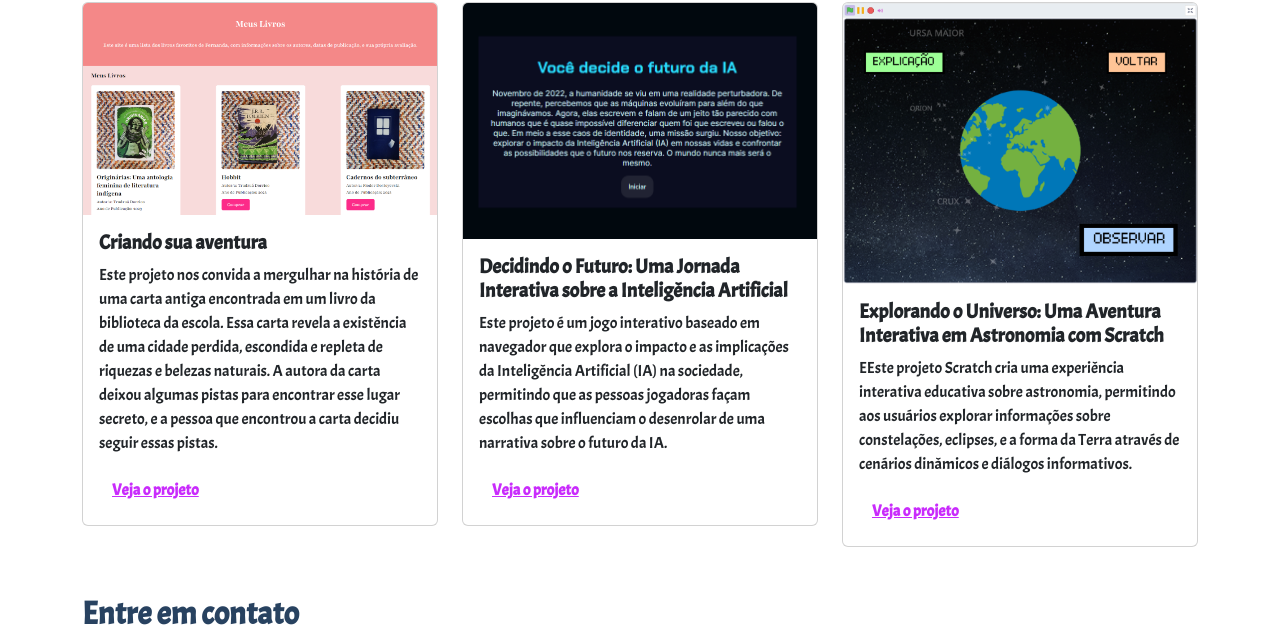
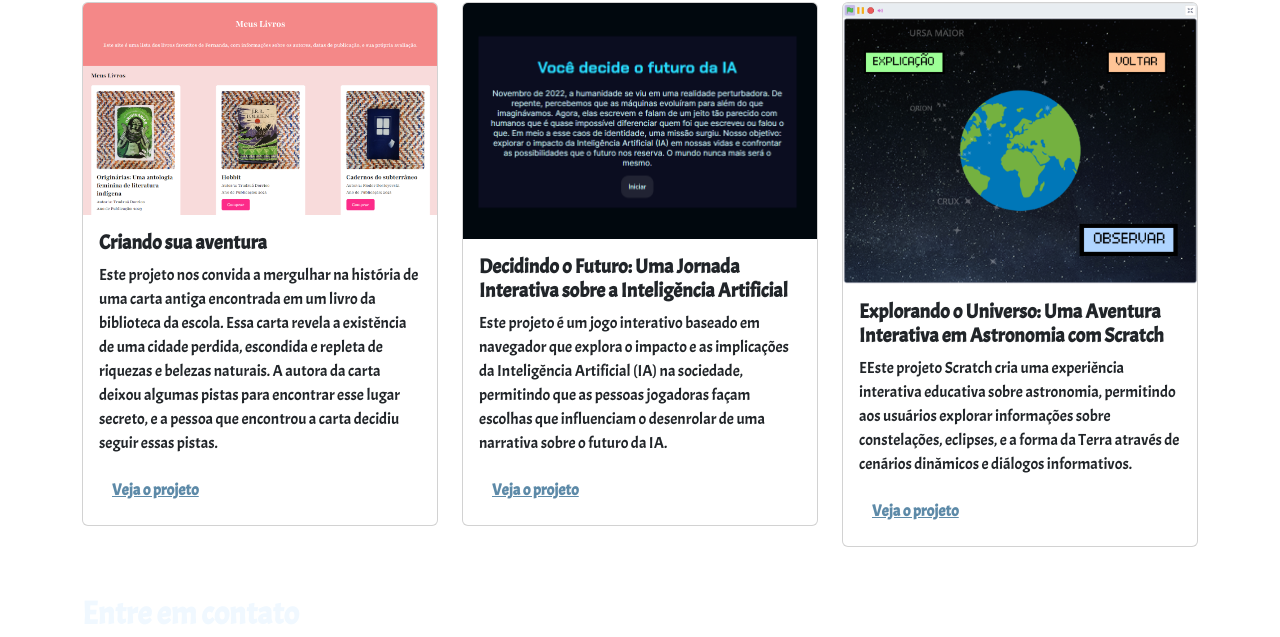
Before and after one commit to 00001143900935sp/Meu-Portfolio, a plain HTML site: page index.html in a window 1280 px wide. Shown: the part 464-1101 px from the top of the page. Drawn offline with nearby package versions, Linux system fonts and the light colour scheme.

Commit message:
Update style.css

```diff
--- a/style.css
+++ b/style.css
@@ -4,11 +4,11 @@
 
 :root {
 
-    --cor-principal: #6E859F;
+    --cor-principal: #72A0C1;
 
-    --cor-secundaria: #284260;
+    --cor-secundaria: #F0F8FF;
 
-    --cor-destaque: #C92BFC;
+    --cor-destaque: #5D8AA8;
 
 }
 
```
